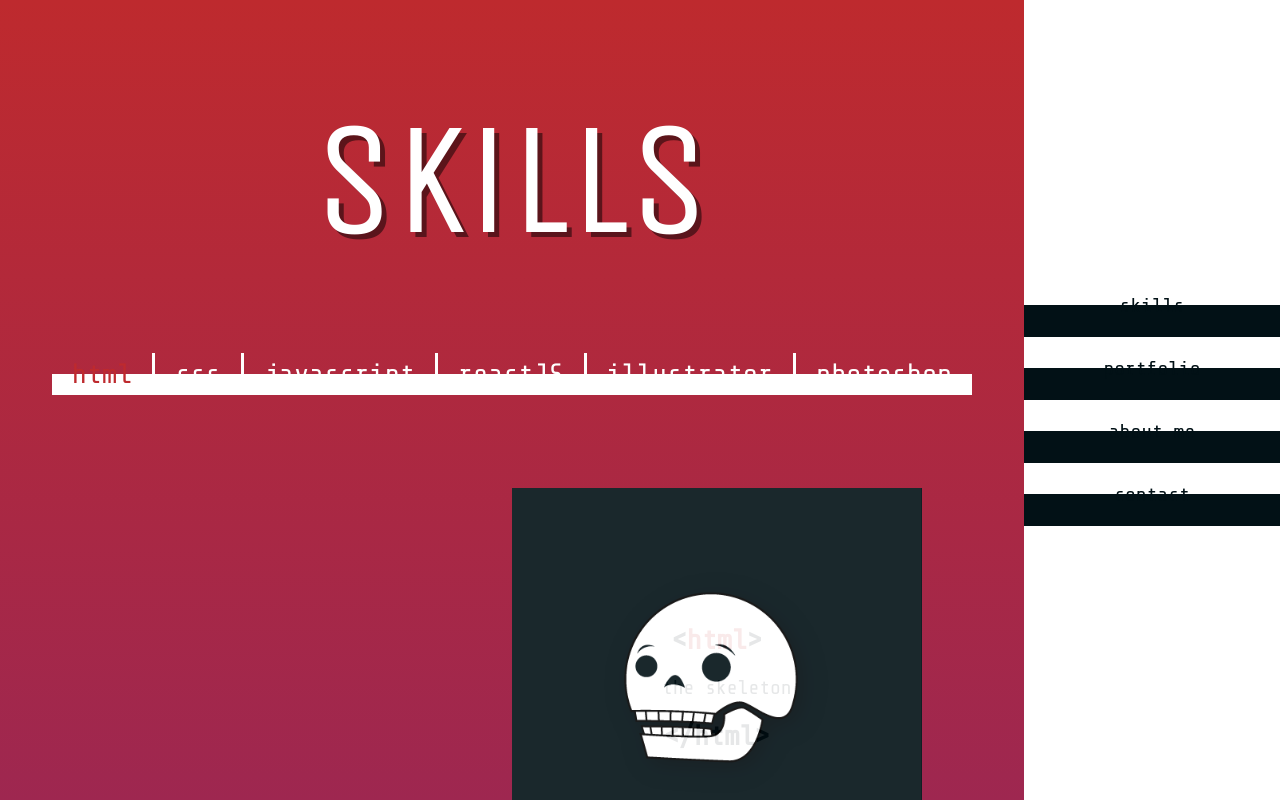
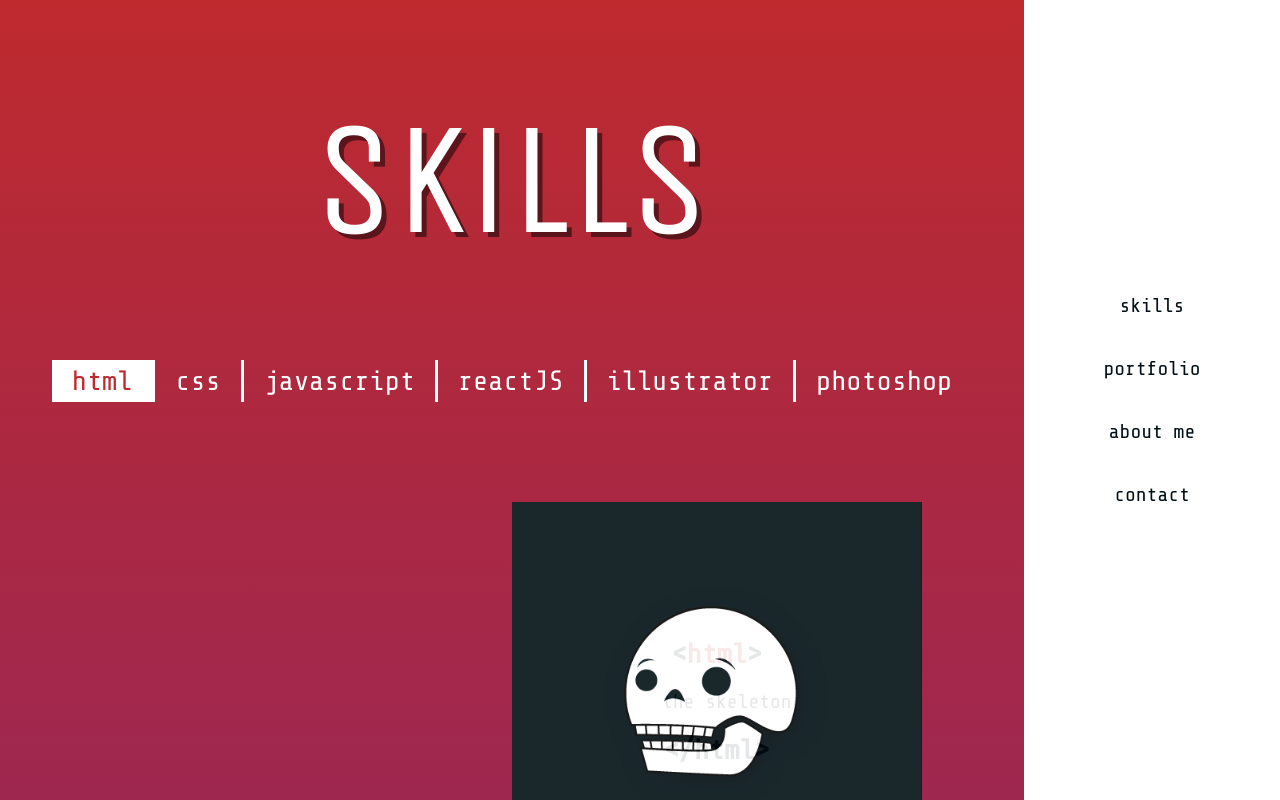
Before and after one commit to dalespiteri/portfolio-react, a React (Create React App) app in the folder portfolio/: page / in a window 1280 px wide. Both pictures are taken after a click on the button "skills". Built offline with nearby package versions, Linux system fonts and the light colour scheme.

Commit message:
browser compatibility fixes - firefox and edge

```diff
--- a/portfolio/package.json
+++ b/portfolio/package.json
@@ -5,7 +5,8 @@
   "dependencies": {
     "react": "^16.2.0",
     "react-dom": "^16.2.0",
-    "react-scripts": "1.1.0"
+    "react-scripts": "1.1.0",
+    "really-smooth-scroll": "^2.1.1"
   },
   "homepage": "http://dalespiteri.com",
   "scripts": {
--- a/portfolio/src/App.js
+++ b/portfolio/src/App.js
@@ -1,12 +1,12 @@
 import React, { Component } from 'react';
+import './style/cssReset.css';
+import './style/general.css';
 import Menu from './Menu';
 import Home from './Home';
 import Skills from './Skills';
 import Portfolio from './Portfolio';
 import About from './About';
 import Contact from './Contact';
-import './style/cssReset.css';
-import './style/general.css';
 
 class App extends Component {
 
--- a/portfolio/src/Skills.js
+++ b/portfolio/src/Skills.js
@@ -1,4 +1,4 @@
-import React, { Component } from 'react';
+import React, {Component} from 'react';
 import HTML from './HTML';
 import CSS from './CSS';
 import Javascript from './Javascript';
@@ -9,7 +9,7 @@ import './style/skills.css';
 
 class Skills extends Component {
 
-  constructor (props) {
+  constructor(props) {
     super(props);
     this.state = {
       activeSkill: 'HTML',
@@ -23,77 +23,124 @@ class Skills extends Component {
     this.showPhotoshop = this.showPhotoshop.bind(this);
   }
 
-  showHTML(){
-    this.setState({
-      subActiveSkill: this.state.activeSkill,
-      activeSkill: 'HTML'
-    });
+  showHTML() {
+    this.setState({subActiveSkill: this.state.activeSkill, activeSkill: 'HTML'});
   }
 
-  showCSS(){
-    this.setState({
-      subActiveSkill: this.state.activeSkill,
-      activeSkill: 'CSS'
-    });
+  showCSS() {
+    this.setState({subActiveSkill: this.state.activeSkill, activeSkill: 'CSS'});
   }
 
-  showJavascript(){
-    this.setState({
-      subActiveSkill: this.state.activeSkill,
-      activeSkill: 'Javascript'
-    });
+  showJavascript() {
+    this.setState({subActiveSkill: this.state.activeSkill, activeSkill: 'Javascript'});
   }
 
-  showReactJS(){
-    this.setState({
-      subActiveSkill: this.state.activeSkill,
-      activeSkill: 'ReactJS'
-    });
+  showReactJS() {
+    this.setState({subActiveSkill: this.state.activeSkill, activeSkill: 'ReactJS'});
   }
 
-  showIllustrator(){
-    this.setState({
-      subActiveSkill: this.state.activeSkill,
-      activeSkill: 'Illustrator'
-    });
+  showIllustrator() {
+    this.setState({subActiveSkill: this.state.activeSkill, activeSkill: 'Illustrator'});
   }
 
-  showPhotoshop(){
-    this.setState({
-      subActiveSkill: this.state.activeSkill,
-      activeSkill: 'Photoshop'
-    });
+  showPhotoshop() {
+    this.setState({subActiveSkill: this.state.activeSkill, activeSkill: 'Photoshop'});
   }
 
   render() {
 
-    return (
-      <div className={"skillsContainer pageContainer " + this.props.className}>
+    return (<div className={"skillsContainer pageContainer " + this.props.className}>
       <div className="skillsContent content">
         <div className="header">
           <h1>Skills</h1>
         </div>
         <div className="skillList">
           <ul>
-              <li onClick={this.showHTML} id={this.state.activeSkill === 'HTML' ? "activeSkill" : null}>html</li>
-              <li onClick={this.showCSS} id={this.state.activeSkill === 'CSS' ? "activeSkill" : null}>css</li>
-              <li onClick={this.showJavascript} id={this.state.activeSkill === 'Javascript' ? "activeSkill" : null}>javascript</li>
-              <li onClick={this.showReactJS} id={this.state.activeSkill === 'ReactJS' ? "activeSkill" : null}>reactJS</li>
-              <li onClick={this.showIllustrator} id={this.state.activeSkill === 'Illustrator' ? "activeSkill" : null}>illustrator</li>
-              <li onClick={this.showPhotoshop} id={this.state.activeSkill === 'Photoshop' ? "activeSkill" : null}>photoshop</li>
+
+            <li>
+              <a href="#skill">
+                <button onClick={this.showHTML} className="skillListButton" id={this.state.activeSkill === 'HTML'
+                    ? "activeSkill"
+                    : null}>html</button>
+              </a>
+            </li>
+
+            <li>
+              <a href="#skill">
+                <button onClick={this.showCSS} className="skillListButton" id={this.state.activeSkill === 'CSS'
+                    ? "activeSkill"
+                    : null}>css</button>
+              </a>
+            </li>
+
+            <li>
+              <a href="#skill">
+                <button onClick={this.showJavascript} className="skillListButton" id={this.state.activeSkill === 'Javascript'
+                    ? "activeSkill"
+                    : null}>javascript</button>
+              </a>
+            </li>
+
+            <li>
+              <a href="#skill">
+                <button onClick={this.showReactJS} className="skillListButton" id={this.state.activeSkill === 'ReactJS'
+                    ? "activeSkill"
+                    : null}>reactJS</button>
+              </a>
+            </li>
+
+            <li>
+              <a href="#skill">
+                <button onClick={this.showIllustrator} className="skillListButton" id={this.state.activeSkill === 'Illustrator'
+                    ? "activeSkill"
+                    : null}>illustrator</button>
+              </a>
+            </li>
+
+            <li>
+              <a href="#skill">
+                <button onClick={this.showPhotoshop} className="skillListButton" id={this.state.activeSkill === 'Photoshop'
+                    ? "activeSkill"
+                    : null}>photoshop</button>
+              </a>
+            </li>
+
           </ul>
         </div>
-          <div className="skill">
-           { this.state.activeSkill === 'HTML' ? <HTML /> : null }
-           { this.state.activeSkill === 'CSS' ? <CSS /> : null }
-           { this.state.activeSkill === 'Javascript' ? <Javascript /> : null }
-           { this.state.activeSkill === 'ReactJS' ? <ReactJS /> : null }
-           { this.state.activeSkill === 'Illustrator' ? <Illustrator /> : null }
-           { this.state.activeSkill === 'Photoshop' ? <Photoshop /> : null }
+        <div className="skill" id="skill">
+          {
+            this.state.activeSkill === 'HTML'
+              ? <HTML/>
+              : null
+          }
+          {
+            this.state.activeSkill === 'CSS'
+              ? <CSS/>
+              : null
+          }
+          {
+            this.state.activeSkill === 'Javascript'
+              ? <Javascript/>
+              : null
+          }
+          {
+            this.state.activeSkill === 'ReactJS'
+              ? <ReactJS/>
+              : null
+          }
+          {
+            this.state.activeSkill === 'Illustrator'
+              ? <Illustrator/>
+              : null
+          }
+          {
+            this.state.activeSkill === 'Photoshop'
+              ? <Photoshop/>
+              : null
+          }
         </div>
       </div>
-      </div>
-  );
+    </div>);
   }
 }
 
--- a/portfolio/src/style/cssReset.css
+++ b/portfolio/src/style/cssReset.css
@@ -42,3 +42,9 @@ table {
 	border-collapse: collapse;
 	border-spacing: 0;
 }
+a:link {
+	text-decoration: none;
+}
+button:focus {
+	outline: none;
+}
--- a/portfolio/src/style/menu.css
+++ b/portfolio/src/style/menu.css
@@ -19,9 +19,9 @@
   width: 100%;
   padding: 20px;
   background: linear-gradient(transparent 50%, #021116 50%);
-  background-size: 202%;
+  background-size: 100% 200%;
+  background-position: top;
   /* some devices had a single pixel leaking over the edge and the background wasn't fully hidden, creating a line. So 202% gives the background a buffer to prevent this */
-  background-position: top;
   font-family: 'Share Tech Mono', monospace;
   font-size: 1.25em;
   color: #021116;
--- a/portfolio/src/style/skills.css
+++ b/portfolio/src/style/skills.css
@@ -5,33 +5,39 @@
 .skillList {
   list-style: none;
   text-align: center;
-  color: white;
-  font-size: 1.75em;
   margin-bottom: 100px;
 }
 
 .skillList li {
   display: inline;
+}
+
+.skillListButton {
   padding: 5px 20px;
+  border-top: none;
+  border-left: none;
+  border-bottom: none;
   border-right: 3px solid white;
   font-family: 'Share Tech Mono', monospace;
+  font-size: 1.75em;
+  color: white;
   cursor: pointer;
   background: linear-gradient(transparent 50%, white 50%);
-  background-size: 202%;
+  background-size: 100% 200%;
   /* some devices had a single pixel leaking over the edge and the background wasn't fully hidden, creating a line. So 202% gives the background a buffer to prevent this */
   background-position: top;
   transition: all 250ms;
 }
 
 @media only screen and (min-width: 900px) {
-  .skillList li:hover {
+  .skillListButton:hover {
     background-position: bottom;
     color: #be2a2e;
   }
 }
 
-.skillList li:last-child {
-  border-right: 0;
+.skillList li:last-child button {
+  border-right: none;
 }
 
 #activeSkill {
@@ -133,7 +139,7 @@
 }
 
 @media only screen and (max-width: 1200px) {
-  .skillList {
+  .skillListButton {
     font-size: 1.1em;
   }
   .skillTop {
@@ -167,6 +173,8 @@
   }
   .skillList li {
     display: block;
+  }
+  .skillListButton {
     width: 75%;
     padding: 15px;
     border-right: 0;
```
Also changed, not shown: 1 other file (tests, documents, lock files or other folders). Lines whose indentation alone changed are shown as unchanged.
